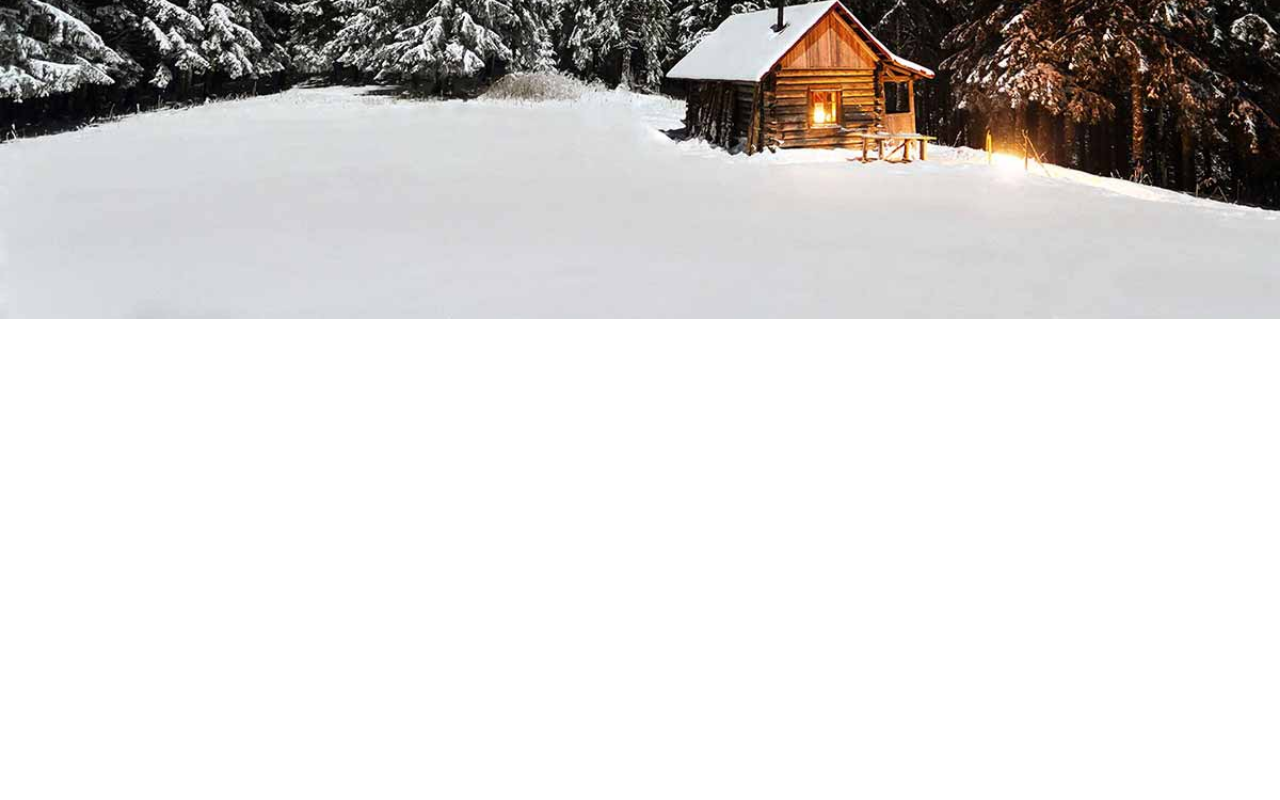
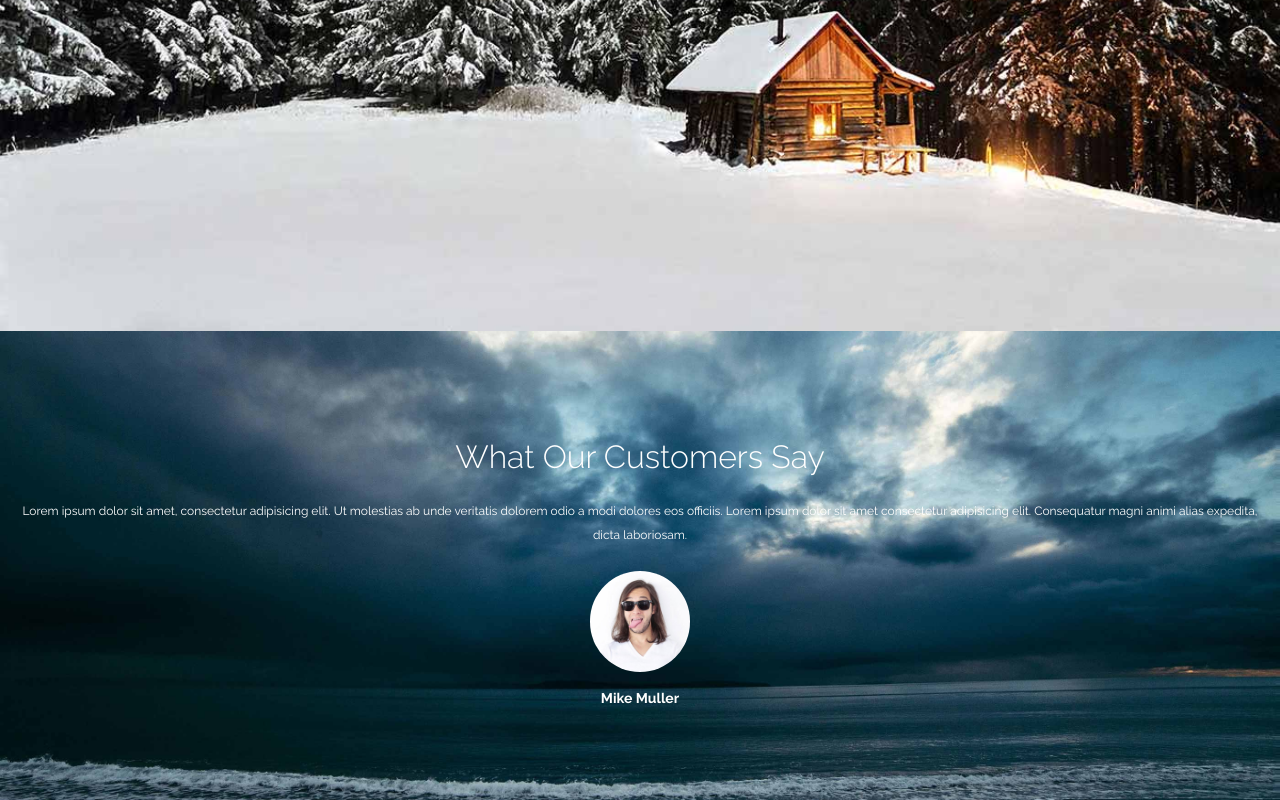
Before and after one commit to MariusCodeAcademy/Feu8_1_git_teamForlders, a plain HTML site: page egleu/index.html in a window 1280 px wide. Shown: the part 7991-8791 px from the top of the page. Before the commit the page ends 8310 px from the top, so only its background shows below. Drawn offline with Linux system fonts and the light colour scheme.

Commit message:
html css customersSay

```diff
--- a/egleu/index.html
+++ b/egleu/index.html
@@ -132,6 +132,20 @@
 
     </div>
   </section>
+  <!-- customer section -->
+  <section>
+    <div class="parallaxThree">
+      <div class="container">
+        <div class="smallParallax">
+          <h2 class="mainHeading">What Our Customers Say</h2>
+          <p class="textMain text"> Lorem ipsum dolor sit amet, consectetur adipisicing elit. Ut molestias ab unde
+            veritatis dolorem odio a modi dolores eos officiis. Lorem ipsum dolor sit amet consectetur adipisicing elit. Consequatur magni animi alias expedita, dicta laboriosam.</p>
+          <img class="customerImg" src="img/mike-muller.jpg" alt="Mike Muller portrait">
+          <p class="name">Mike Muller</p>
+        </div>
+      </div>
+    </div>
+  </section>
 </body>
 
 </html>
--- a/egleu/style.css
+++ b/egleu/style.css
@@ -182,6 +182,8 @@ html {
 .projectsCont {
   padding-top: 80px;
   background-color: black;
+  display: flex;
+  flex-direction: column;
 }
 
 .projectOne {
@@ -209,3 +211,23 @@ html {
 .bottomMargin {
   margin-bottom: 40px;
 }
+
+/* what our customers say ========================================= */
+.parallaxThree {
+  background-image: url(img/photo-1451417379553-15d8e8f49cde.jpg);
+  background-position: center;
+  background-repeat: no-repeat;
+  background-size: cover;
+  background-attachment: fixed;
+}
+
+.customerImg {
+  width: 100px;
+  border-radius: 50px;
+}
+
+.name {
+  color: #fff;
+  font-weight: 700;
+  font-size: 14px;
+}
```
Also changed, not shown: egleu/img/mike-muller.jpg (added), egleu/img/photo-1451417379553-15d8e8f49cde.jpg (added).
